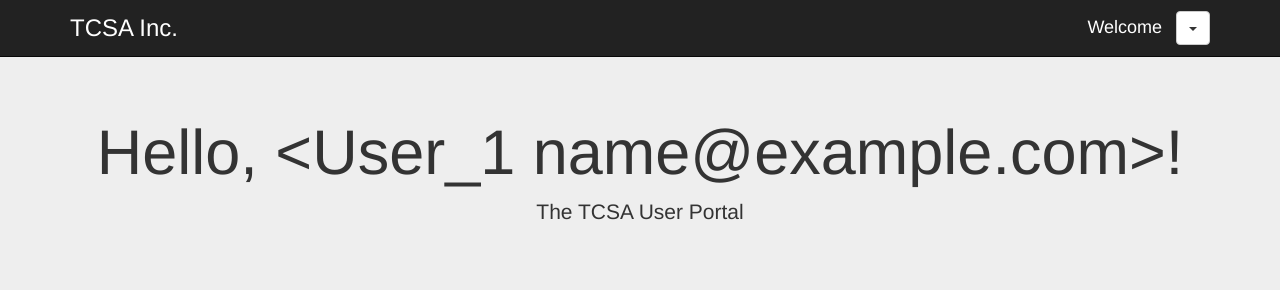
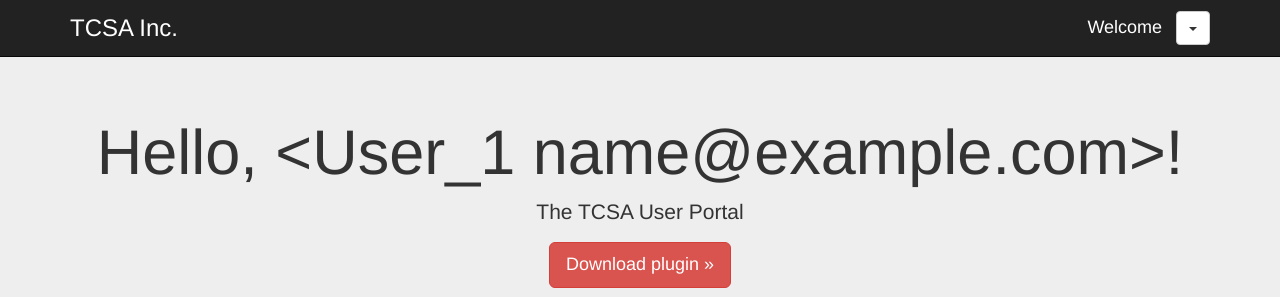
Before and after one commit to rohitsm/TCSA, a Flask app: template Code/login/templates/profile.html in a window 1280 px wide. Shown: the top 297 px of the page. Run offline with Flask 2, Linux system fonts and the light colour scheme; tables that the repository leaves empty hold one stand-in row (values such as "Sample post"); the template is opened without the code that fills it: values that come from a table or form of the project are taken from there, most other values are stand-ins (such as "Sample title", 1, 10 or a date in 2020); parts of the project's set-up code (start-up, migrations or seed data) failed here and were passed over; some libraries are stand-ins or nearby versions.

Commit message:
added link to plugin

```diff
--- a/Code/login/templates/profile.html
+++ b/Code/login/templates/profile.html
@@ -55,7 +55,7 @@
       <div class="container text-center">
         <h1>Hello, {{user}}!</h1>
         <p>The TCSA User Portal</p>
-        <!-- <p><a class="btn btn-primary btn-lg" href="#" role="button">Learn more &raquo;</a></p> -->
+        <p><a class="btn btn-danger btn-lg" href="#" role="button">Download plugin &raquo;</a></p>
       </div>
     </div>
 
```
